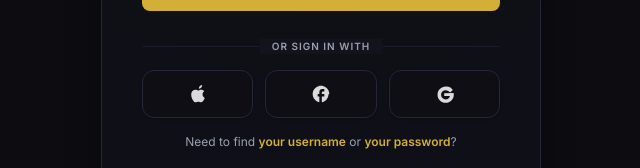
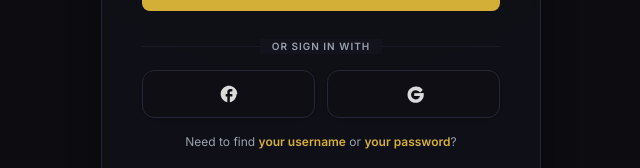
Before and after one commit to aazeezrazvi-oss/invite-magic, a Next.js app: page /login in a window 1280 px wide. Shown: the part 472-640 px from the top of the page, without its empty margins (319-959 px from the left). Built offline with nearby package versions, Linux system fonts and the light colour scheme; no server answers; a web font is replaced by a local one.

Commit message:
feat: remove Apple login button from login page and adjust layout

```diff
--- a/src/app/login/page.tsx
+++ b/src/app/login/page.tsx
@@ -58,7 +58,7 @@ export default function LoginPage() {
     return 'An unknown error occurred.';
   };
 
-  const handleOAuthLogin = async (provider: 'google' | 'facebook' | 'apple') => {
+  const handleOAuthLogin = async (provider: 'google' | 'facebook') => {
     setLoading(true);
     setMessage(null);
     try {
@@ -428,18 +428,7 @@ export default function LoginPage() {
                 </span>
               </div>
 
-              <div className="grid grid-cols-3 gap-3">
-                {/* Apple Button */}
-                <button
-                  onClick={() => handleOAuthLogin('apple')}
-                  type="button"
-                  className="h-12 border border-[#26263b] rounded-xl flex items-center justify-center bg-[#0d0d11]/40 hover:bg-[#0d0d11]/80 hover:border-[#d4af37]/50 transition-all cursor-pointer shadow-sm group"
-                >
-                  <svg className="w-5 h-5 text-white opacity-85 group-hover:opacity-100 transition-opacity" viewBox="0 0 24 24" fill="currentColor">
-                    <path d="M18.71 19.5c-.83 1.24-1.71 2.45-3.05 2.47-1.34.03-1.77-.79-3.29-.79-1.53 0-2 .77-3.27.82-1.31.05-2.3-1.32-3.14-2.53C4.25 17 2.94 12.45 4.7 9.39c.87-1.52 2.43-2.48 4.12-2.51 1.28-.02 2.5.87 3.29.87.78 0 2.26-1.07 3.81-.91.65.03 2.47.26 3.64 1.98-.09.06-2.17 1.28-2.15 3.81.03 3.02 2.65 4.03 2.68 4.04-.03.07-.42 1.44-1.38 2.83M15.97 4.17c.66-.81 1.11-1.93.99-3.06-1 .04-2.22.67-2.94 1.51-.62.71-1.16 1.85-1.01 2.96 1.12.09 2.27-.58 2.96-1.41z" />
-                  </svg>
-                </button>
-
+              <div className="grid grid-cols-2 gap-3">
                 {/* Facebook Button */}
                 <button
                   onClick={() => handleOAuthLogin('facebook')}
@@ -458,7 +447,7 @@ export default function LoginPage() {
                   className="h-12 border border-[#26263b] rounded-xl flex items-center justify-center bg-[#0d0d11]/40 hover:bg-[#0d0d11]/80 hover:border-[#d4af37]/50 transition-all cursor-pointer shadow-sm group"
                 >
                   <svg className="w-5 h-5 text-white opacity-85 group-hover:opacity-100 transition-opacity" viewBox="0 0 24 24" fill="currentColor">
-                    <path d="M12.24 10.285V14.4h6.887c-.648 2.41-2.519 4.114-5.136 4.114A5.53 5.53 0 0 1 8.46 13a5.53 5.53 0 0 1 5.53-5.53c2.25 0 4.225 1.134 5.378 2.87L22.6 7.1A9.7 9.7 0 0 0 13.99 3c-5.385 0-9.75 4.365-9.75 9.75s4.365 9.75 9.75 9.75c5.385 0 9.75-4.365 9.75-9.75 0-.616-.062-1.218-.184-1.808l-11.066.093z" />
+                    <path d="M12.24 10.285V14.4 h6.887c-.648 2.41-2.519 4.114-5.136 4.114A5.53 5.53 0 0 1 8.46 13a5.53 5.53 0 0 1 5.53-5.53c2.25 0 4.225 1.134 5.378 2.87L22.6 7.1A9.7 9.7 0 0 0 13.99 3c-5.385 0-9.75 4.365-9.75 9.75s4.365 9.75 9.75 9.75c5.385 0 9.75-4.365 9.75-9.75 0-.616-.062-1.218-.184-1.808l-11.066.093z" />
                   </svg>
                 </button>
               </div>
```
